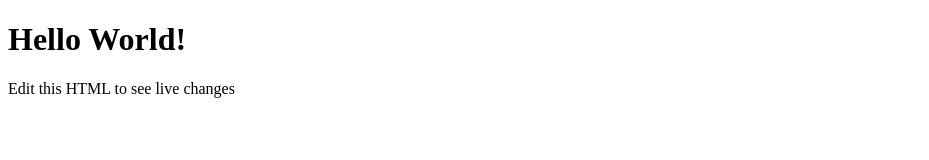
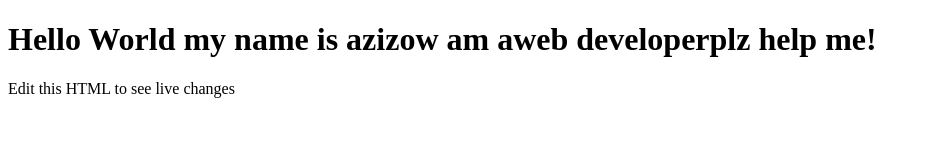
Before and after one commit to Azizow/Salwa, a plain HTML site: page index.html in a window 1280 px wide. Shown: the whole page, without its empty margins (0-929 px from the left). Drawn offline with Linux system fonts and the light colour scheme.

Commit message:
Update index.html

```diff
--- a/index.html
+++ b/index.html
@@ -4,7 +4,7 @@
     <title>My Page</title>
 </head>
 <body>
-    <h1>Hello World!</h1>
+    <h1>Hello World my name is azizow am aweb developerplz help me!</h1>
     <p>Edit this HTML to see live changes</p>
 </body>
 </html>
```
